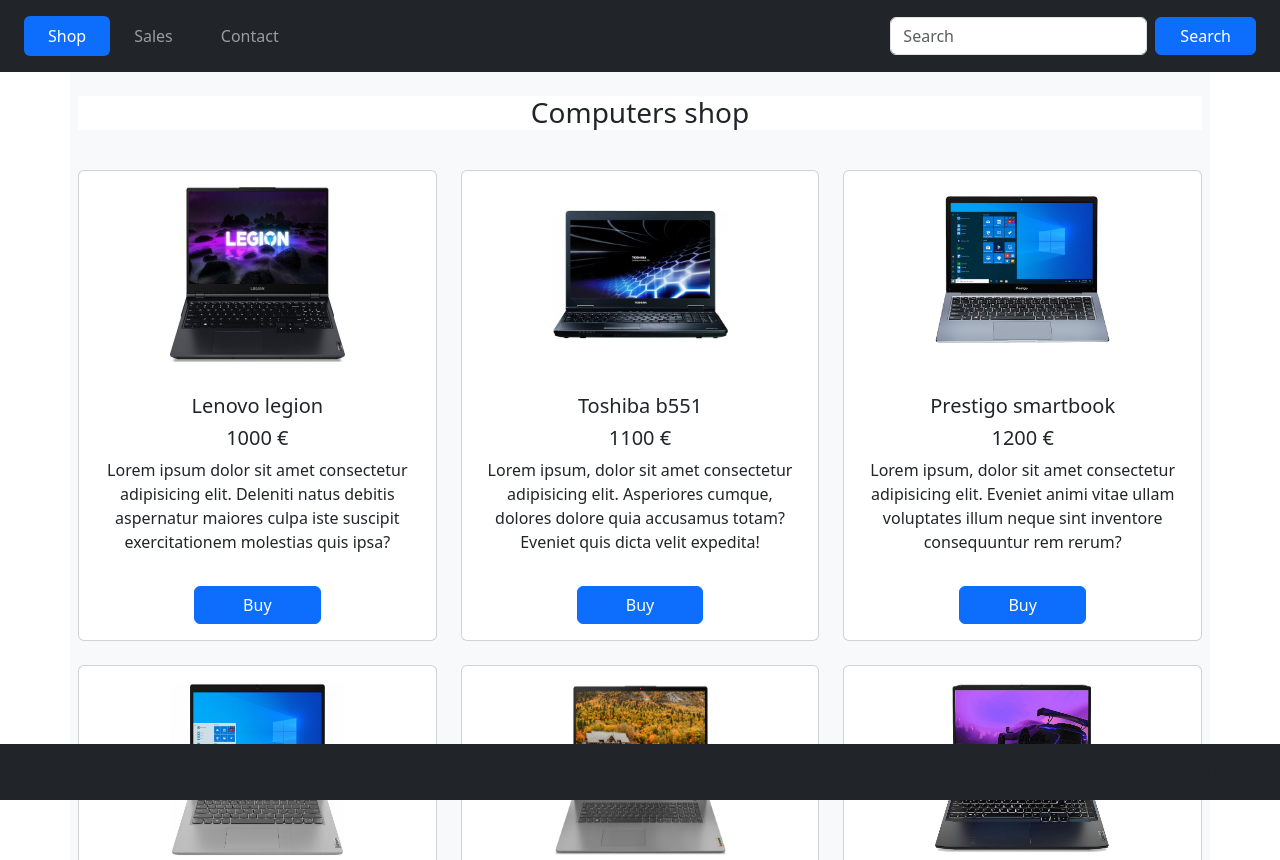
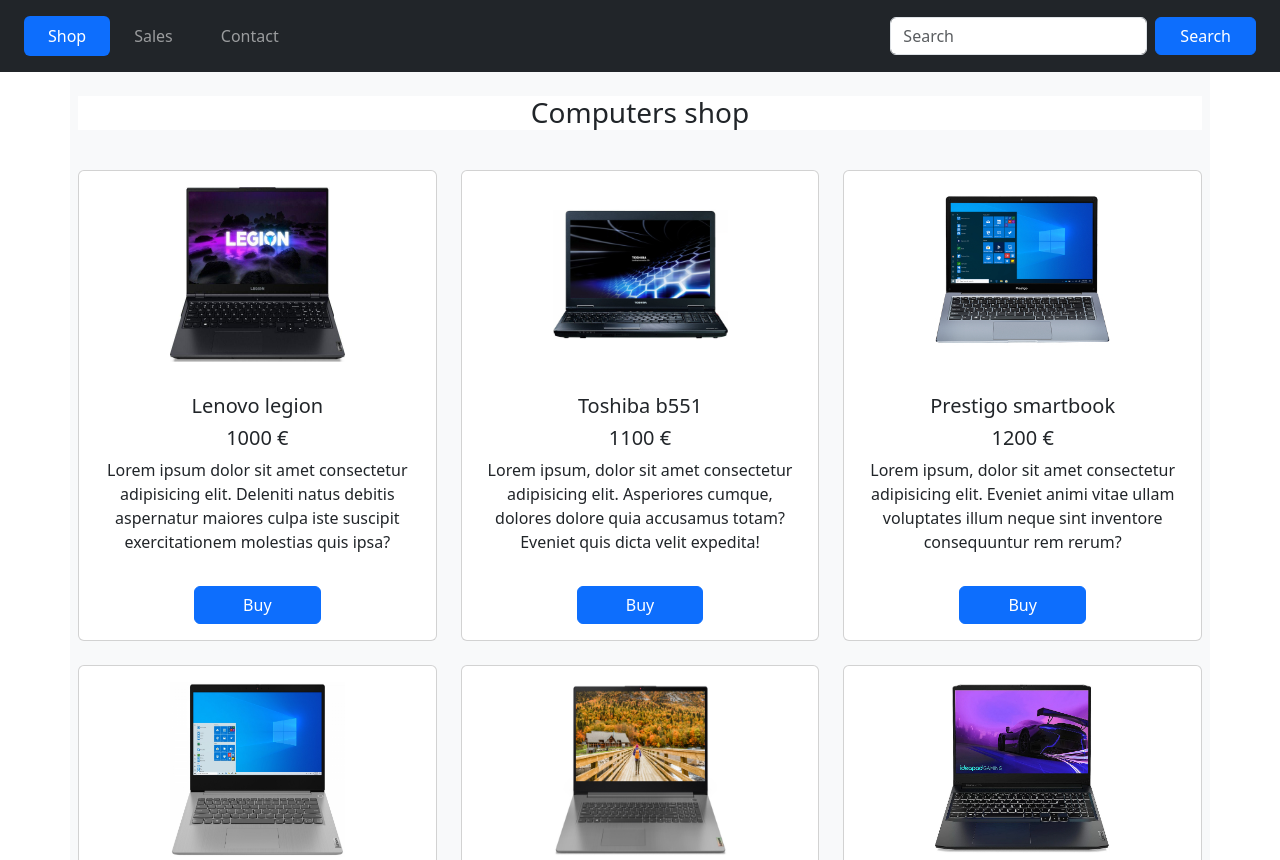
Before and after one commit to RemygaV/SPRINT-3, a plain HTML site: page index.html in a window 1280 px wide. Shown: the top 860 px of the page. Drawn offline with nearby package versions, Linux system fonts and the light colour scheme.

Commit message:
Changed page footer to non-fixed

```diff
--- a/index.html
+++ b/index.html
@@ -152,7 +152,7 @@
         </div>
     </div>
 
-    <footer class="navbar bg-dark fixed-bottom">
+    <footer class="navbar bg-dark">
         <ul class="nav col mx-4">
             <li class="ms-1"><a class="text-muted" href="#"><i class="bi bi-facebook"></i></a></li>
             <li class="ms-4"><a class="text-muted" href="#"><i class="bi bi-instagram"></i></a></li>
```
